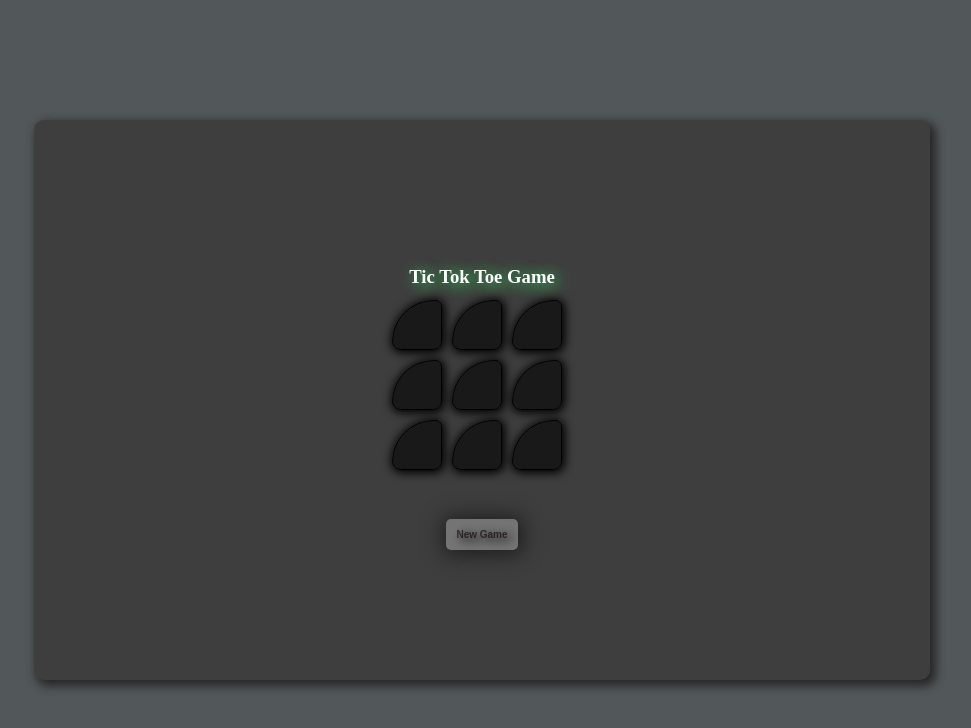
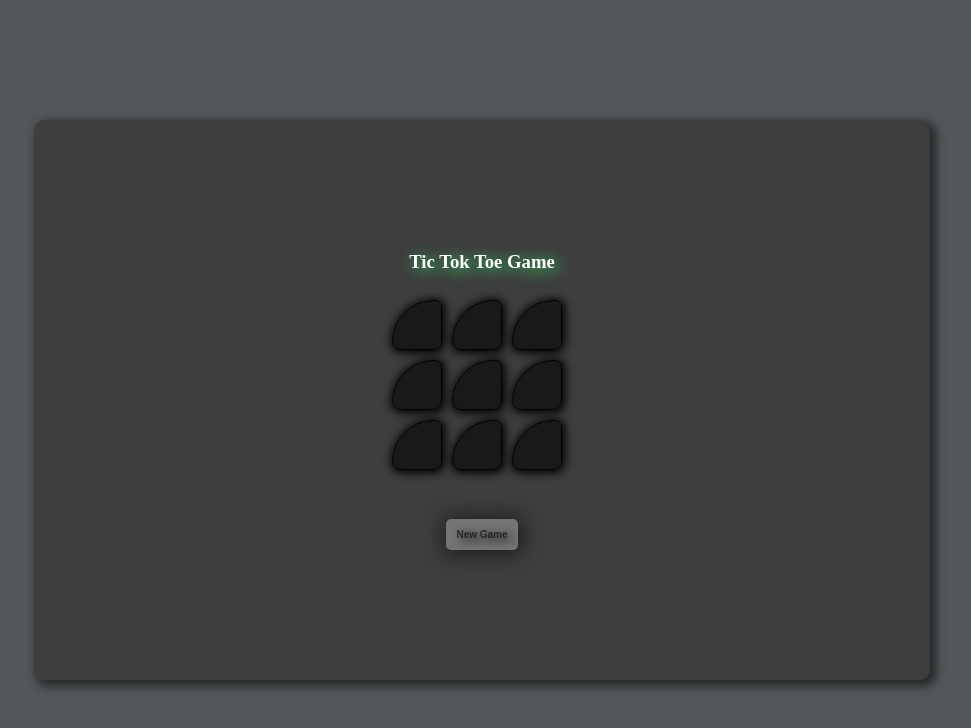
Before and after one commit to thefarziguy/Tic-Tac-Toe-Game, a plain HTML site: page index.html in a window 1280 px wide. Shown: the whole page, without its empty margins (158-1129 px from the left). Drawn offline with Linux system fonts and the light colour scheme.

Commit message:
Update index.html

```diff
--- a/index.html
+++ b/index.html
@@ -8,10 +8,10 @@
   </head>
   <body>
     <!-- Header -->
-    <div class="main_container">
-      <div class="heading">
+     <div class="main_container">
+      <div class="heading"><h3>Tic Tok Toe Game</h3></div>
+      <div class="sub-heading">
         <p id="winner_msg"></p>
-        <h3>Tic Tok Toe Game</h3>
       </div>
 
       <!-- Main Section -->
```
